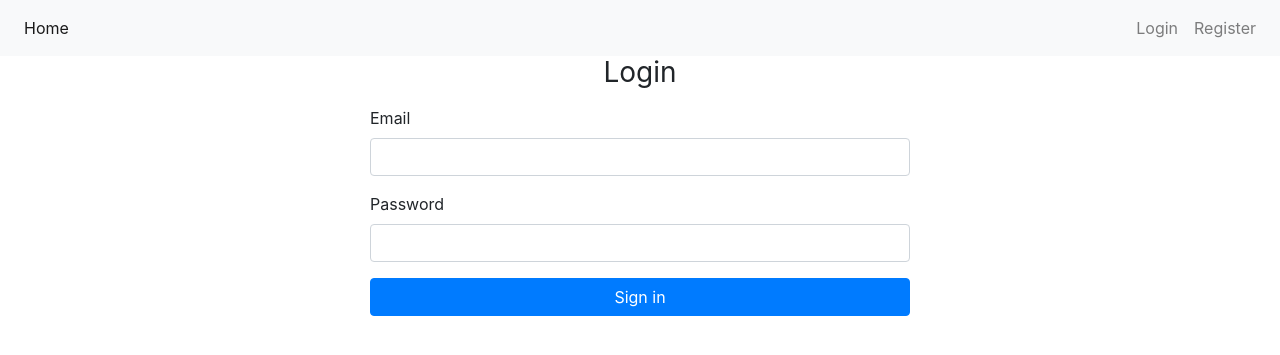
After one commit to amatanovic/sample-symfony-app, a Symfony app: template templates/auth/login.html.twig in a window 1280 px wide. The commit adds this page. Shown: the top 355 px of the page. Run offline with Twig, Linux system fonts and the light colour scheme; the template is opened without the code that fills it, so the values that code supplies are empty; some libraries are stand-ins or nearby versions.

Commit message:
fully implemented login and registration. Added bootstrap

```diff
--- a/src/Controller/AuthController.php
+++ b/src/Controller/AuthController.php
@@ -23,7 +23,7 @@ class AuthController extends AbstractController
         // last username entered by the user
         $lastUsername = $authenticationUtils->getLastUsername();
 
-        return $this->render('security/login.html.twig', ['last_username' => $lastUsername, 'error' => $error]);
+        return $this->render('auth/login.html.twig', ['last_username' => $lastUsername, 'error' => $error]);
     }
 
     /**
--- a/src/Controller/PostController.php
+++ b/src/Controller/PostController.php
@@ -19,7 +19,7 @@ class PostController extends AbstractController
      */
     public function list()
     {
-        return new Response('yeaa');
+        return $this->render('post/list.html.twig');
     }
 
 }
--- a/src/Entity/User.php
+++ b/src/Entity/User.php
@@ -8,6 +8,7 @@ use App\Repository\UserRepository;
 use Doctrine\ORM\Mapping as ORM;
 use Symfony\Bridge\Doctrine\Validator\Constraints\UniqueEntity;
 use Symfony\Component\Security\Core\User\UserInterface;
+use Symfony\Component\Validator\Constraints as Assert;
 
 /**
  * @ORM\Entity(repositoryClass=UserRepository::class)
@@ -24,16 +25,20 @@ class User implements UserInterface
 
     /**
      * @ORM\Column(type="string", length=180, unique=true)
+     * @Assert\NotBlank()
+     * @Assert\Email()
      */
     private $email;
 
     /**
      * @ORM\Column(type="string")
+     * @Assert\NotBlank()
      */
     private $firstName;
 
     /**
      * @ORM\Column(type="string")
+     * @Assert\NotBlank()
      */
     private $lastName;
 
--- a/src/Security/AppAuthenticator.php
+++ b/src/Security/AppAuthenticator.php
@@ -96,8 +96,7 @@ class AppAuthenticator extends AbstractFormLoginAuthenticator implements Passwor
             return new RedirectResponse($targetPath);
         }
 
-        // For example : return new RedirectResponse($this->urlGenerator->generate('some_route'));
-        throw new \Exception('TODO: provide a valid redirect inside '.__FILE__);
+        return new RedirectResponse($this->urlGenerator->generate('post_list'));
     }
 
     protected function getLoginUrl()
--- /dev/null
+++ b/templates/auth/login.html.twig
@@ -0,0 +1,35 @@
+{% extends 'base.html.twig' %}
+
+{% block body %}
+    <form method="post">
+        {% if error %}
+            <div class="alert alert-danger">{{ error.messageKey|trans(error.messageData, 'security') }}</div>
+        {% endif %}
+
+        <div class="row justify-content-center">
+            <h3 class="h3 mb-3 font-weight-normal">Login</h3>
+        </div>
+
+        <div class="row justify-content-center">
+            <div class="col-6">
+                <div class="form-group">
+                    <label for="inputEmail">Email</label>
+                    <input type="email" value="{{ last_username }}" name="email" id="inputEmail" class="form-control"
+                           required>
+                </div>
+                <div class="form-group">
+                    <label for="inputPassword">Password</label>
+                    <input type="password" name="password" id="inputPassword" class="form-control" required>
+                </div>
+
+                <input type="hidden" name="_csrf_token"
+                       value="{{ csrf_token('authenticate') }}"
+                >
+
+                <button class="btn btn-block btn-primary" type="submit">
+                    Sign in
+                </button>
+            </div>
+        </div>
+    </form>
+{% endblock %}
--- a/templates/base.html.twig
+++ b/templates/base.html.twig
@@ -1,12 +1,52 @@
 <!DOCTYPE html>
-<html>
+<html lang="en">
 <head>
     <meta charset="UTF-8">
-        <title>{% block title %}Welcome!{% endblock %}</title>
+    <meta name="viewport" content="width=device-width, initial-scale=1, shrink-to-fit=no">
+    <link rel="stylesheet" href="https://stackpath.bootstrapcdn.com/bootstrap/4.5.2/css/bootstrap.min.css"
+          integrity="sha384-JcKb8q3iqJ61gNV9KGb8thSsNjpSL0n8PARn9HuZOnIxN0hoP+VmmDGMN5t9UJ0Z" crossorigin="anonymous">
+
+    <title>{% block title %}Social network{% endblock %}</title>
     {% block stylesheets %}{% endblock %}
 </head>
 <body>
+<nav class="navbar navbar-expand-lg navbar-light bg-light">
+
+    <div class="collapse navbar-collapse" id="navbarSupportedContent">
+        <ul class="navbar-nav mr-auto">
+            <li class="nav-item active">
+                <a class="nav-link" href="{{ path('post_list') }}">Home</a>
+            </li>
+        </ul>
+        <ul class="navbar-nav my-2 my-lg-0">
+            {% if not app.user %}
+                <li class="nav-item">
+                    <a class="nav-link" href="{{ path('app_login') }}">Login</a>
+                </li>
+                <li class="nav-item">
+                    <a class="nav-link" href="{{ path('app_register') }}">Register</a>
+                </li>
+            {% else %}
+                <li class="nav-item">
+                    <a class="btn btn-outline-danger my-2 my-sm-0" href="{{ path('app_logout') }}">Logout</a>
+                </li>
+            {% endif %}
+        </ul>
+    </div>
+</nav>
+<div class="container">
+
     {% block body %}{% endblock %}
+</div>
+<script src="https://code.jquery.com/jquery-3.5.1.slim.min.js"
+        integrity="sha384-DfXdz2htPH0lsSSs5nCTpuj/zy4C+OGpamoFVy38MVBnE+IbbVYUew+OrCXaRkfj"
+        crossorigin="anonymous"></script>
+<script src="https://cdn.jsdelivr.net/npm/popper.js@1.16.1/dist/umd/popper.min.js"
+        integrity="sha384-9/reFTGAW83EW2RDu2S0VKaIzap3H66lZH81PoYlFhbGU+6BZp6G7niu735Sk7lN"
+        crossorigin="anonymous"></script>
+<script src="https://stackpath.bootstrapcdn.com/bootstrap/4.5.2/js/bootstrap.min.js"
+        integrity="sha384-B4gt1jrGC7Jh4AgTPSdUtOBvfO8shuf57BaghqFfPlYxofvL8/KUEfYiJOMMV+rV"
+        crossorigin="anonymous"></script>
 {% block javascripts %}{% endblock %}
 </body>
 </html>
--- /dev/null
+++ b/templates/post/list.html.twig
@@ -0,0 +1,6 @@
+{% extends 'base.html.twig' %}
+
+
+{% block body %}
+
+{% endblock %}
```
Also changed, not shown: src/Form/RegistrationFormType.php (+2 -8 lines), templates/registration/register.html.twig (+11 -5 lines), templates/security/login.html.twig (deleted, +0 -42 lines), 1 other file. Lines whose indentation alone changed are shown as unchanged.
